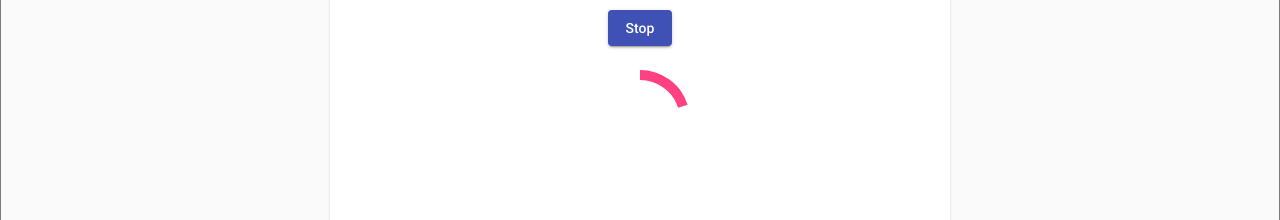
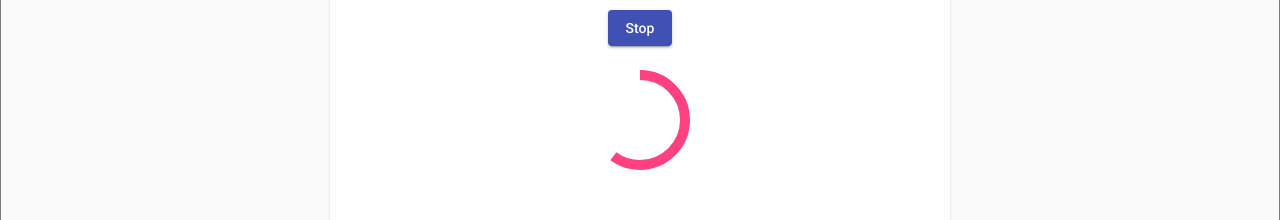
Before and after one commit to 2snufkin/fitness-tracker, an Angular app: page /training in a window 1280 px wide. Both pictures are taken after a click on the button "Start". Shown: the part 274-494 px from the top of the page. Built offline with nearby package versions, Linux system fonts and the light colour scheme.

Commit message:
training spinner is working but need to be stoped correctly

```diff
--- a/src/app/training-card/training-card.component.html
+++ b/src/app/training-card/training-card.component.html
@@ -9,6 +9,6 @@
     <mat-card-actions>
       <button mat-raised-button color="primary" (click)="toogle_spinner()">{{left_button}}</button>
     </mat-card-actions>
-    <mat-progress-spinner *ngIf="running" mode="determinate" [value]="progress" color="accent"></mat-progress-spinner>
+    <mat-progress-spinner *ngIf="is_show" mode="determinate" [value]="clock_progress" color="accent"></mat-progress-spinner>
 
   </mat-card>
--- a/src/app/training-card/training-card.component.ts
+++ b/src/app/training-card/training-card.component.ts
@@ -1,4 +1,4 @@
-import {Component, OnInit, Input, Output, EventEmitter} from '@angular/core';
+import {Component, EventEmitter, Input, OnInit, Output} from '@angular/core';
 
 @Component({
   selector: 'app-training-card',
@@ -11,8 +11,10 @@ export class TrainingCardComponent implements OnInit {
   @Input() desc: string | undefined;
   @Output() eventEmmiter: EventEmitter<boolean> = new EventEmitter();
   isClicked: boolean = false;
-  running= false;
+  is_running= false;
+  is_show= false;
   @Input() progress: number | undefined;
+  clock_progress = 0;
 
 
 
@@ -22,15 +24,21 @@ export class TrainingCardComponent implements OnInit {
   ngOnInit(): void {
   }
 
-  emitToParent($event: MouseEvent) {
-    console.log($event.button);
+
+  toogle_spinner() {
+    if (!this.is_show) this.is_show = true;
+    this.is_running = !this.is_running;
+    console.log(this.is_running)
+    if (this.is_running){
+      const intval = setInterval(() =>{
+        this.clock_progress += 30;
+      }, 1000)
+    }
+    else{
+      console.log("i am at else")
+    }
+
     this.eventEmmiter.emit(!this.isClicked)
 
   }
-
-  toogle_spinner() {
-    this.running = !this.running;
-    console.log(this.running)
-    this.eventEmmiter.emit(this.running)
-  }
 }
```
